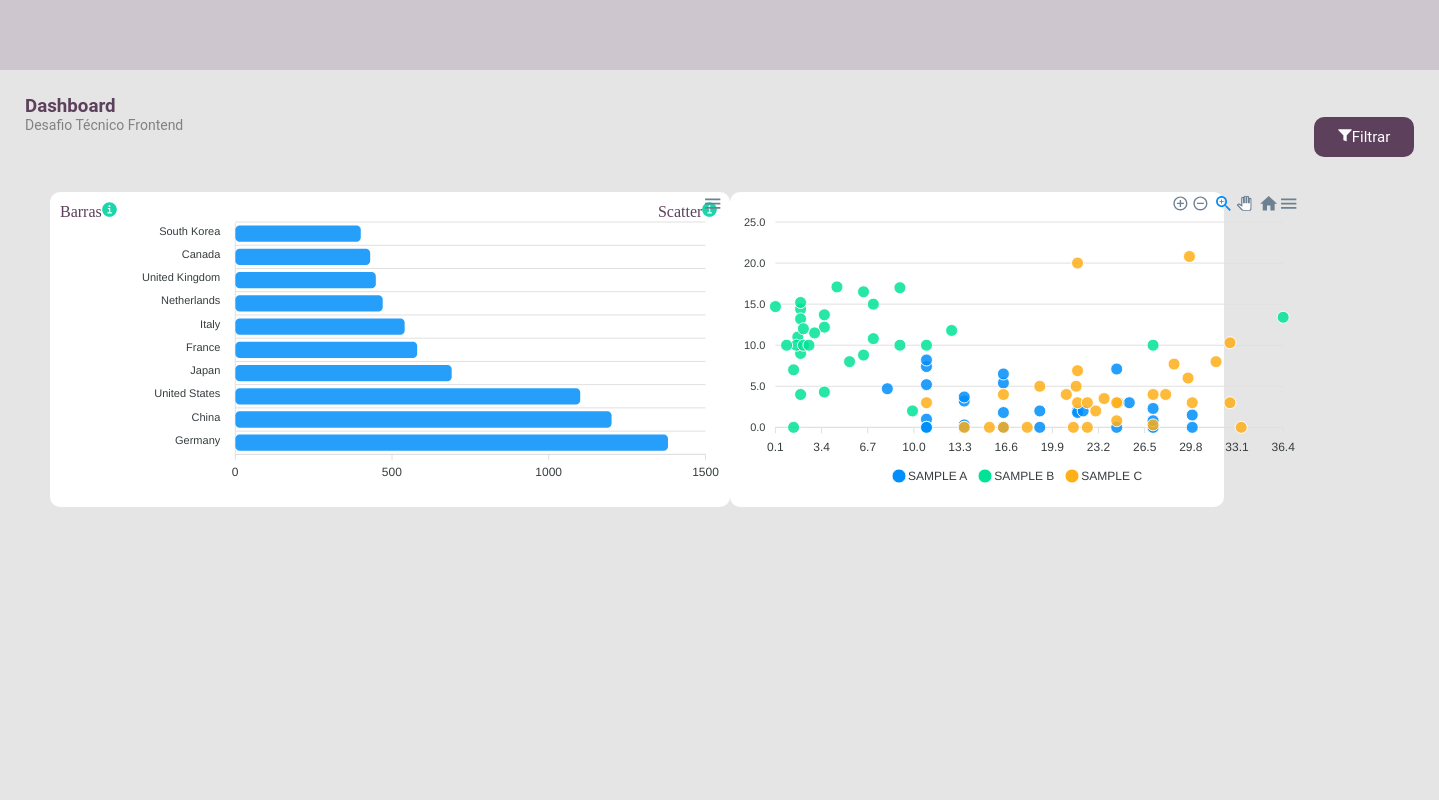
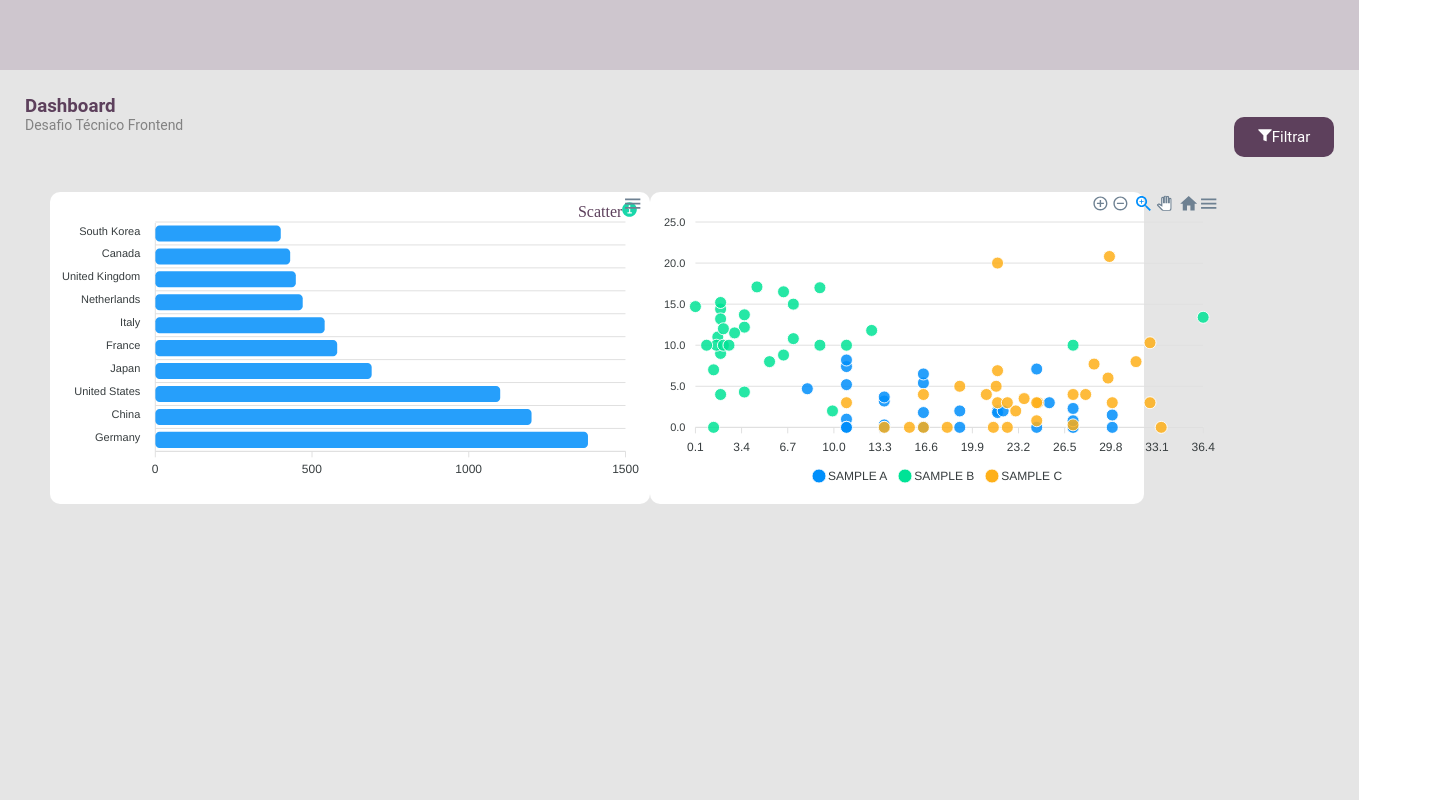
Before and after one commit to AllisonVinicius/dashboard-in-ApexCharts, a React (Create React App) app: page / in a window 1280 px wide. Shown: the whole page, 1439 px wide, since content can reach past the window. Built offline with nearby package versions, Linux system fonts and the light colour scheme.

Commit message:
include resposividade

```diff
--- a/src/Components/GraphBarras/index.tsx
+++ b/src/Components/GraphBarras/index.tsx
@@ -1,11 +1,10 @@
 import React, { useMemo } from "react";
 import ReactApexChart from "react-apexcharts";
 import { options, series } from "../../repositories/barras";
-import TextHeader from "../TextHeader";
 import { Container } from "./styles";
 
 const GraphBarras = () => {
-  const { innerWidth: width } = window;
+  const { innerWidth: width, innerHeight: height } = window;
 
   const widthWindows = useMemo(() => {
     let widValue = null;
@@ -18,15 +17,27 @@ const GraphBarras = () => {
     }
   }, [width]);
 
+  const heightWindows = useMemo(() => {
+    let heiValue = null;
+
+    if (height > 400) {
+      heiValue = 297;
+      return heiValue;
+    } else {
+      heiValue = 180;
+      return heiValue;
+    }
+  }, [height]);
+
   return (
     <Container>
-      <TextHeader title="Barras" />
+      {/* <TextHeader title="Barras" /> */}
       <ReactApexChart
         options={options}
         series={series}
         type="bar"
         width={widthWindows}
-        height={300}
+        height={heightWindows}
       />
     </Container>
   );
```
